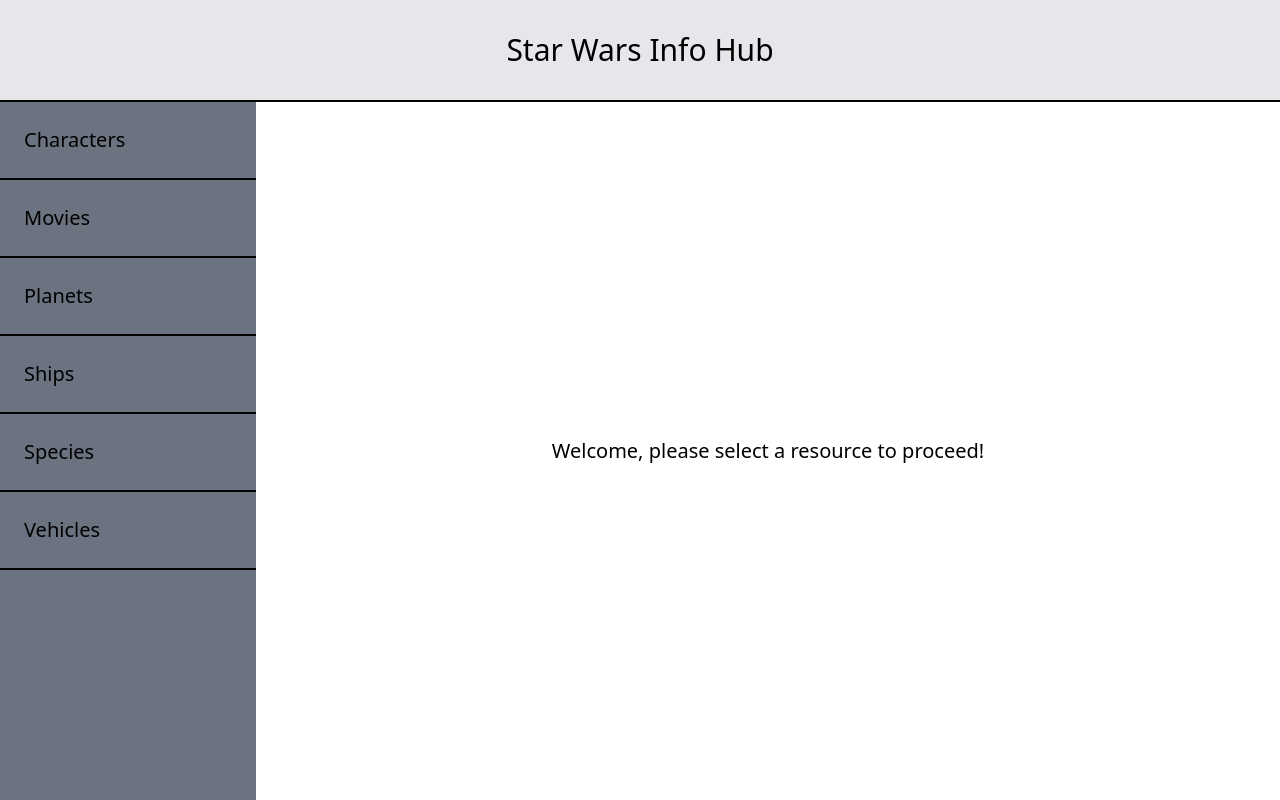
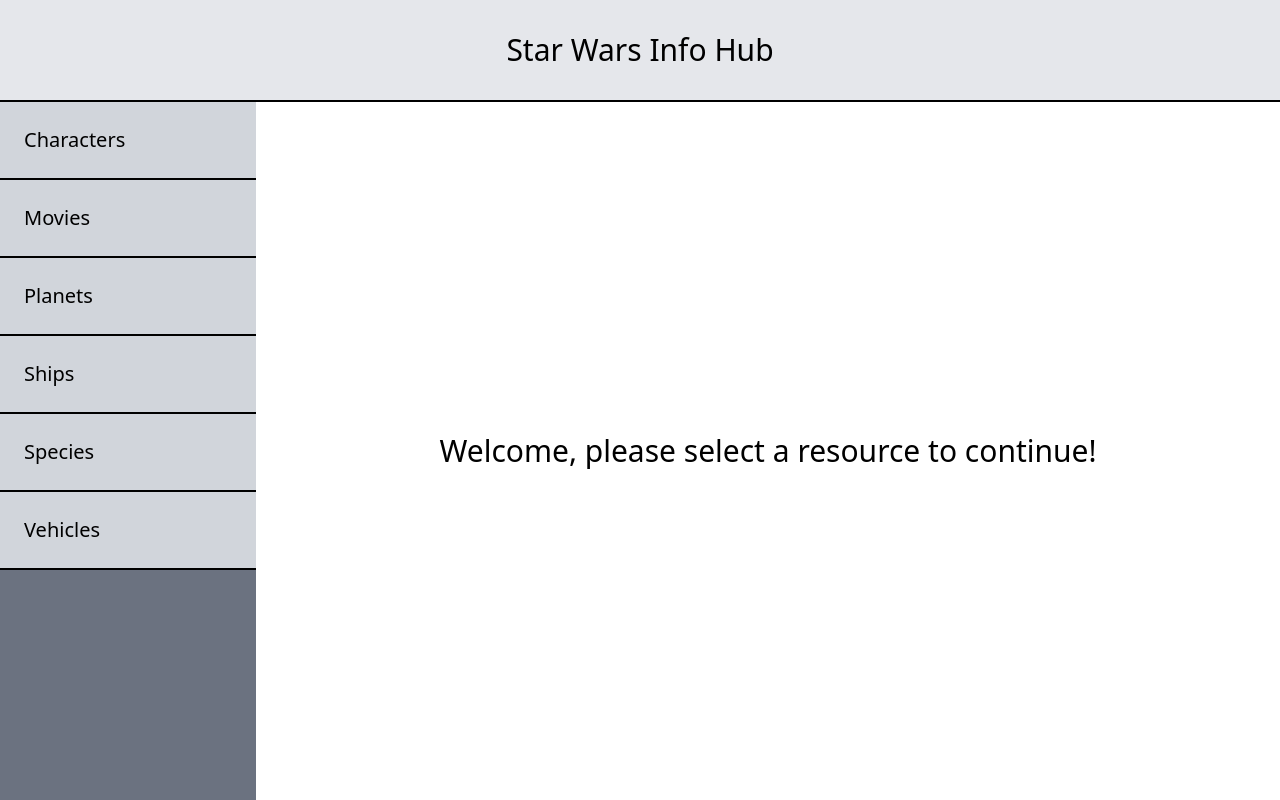
Before and after one commit to jgallager14/react_starwars, a React (Vite) app: page / in a window 1280 px wide. Built offline with nearby package versions, Linux system fonts and the light colour scheme.

Commit message:
IndexPage updated w route info and outlet

```diff
--- a/src/pages/IndexPage.tsx
+++ b/src/pages/IndexPage.tsx
@@ -1,5 +1,6 @@
 import { SidebarNavLink } from "../components/SidebarNav/SidebarNavLink";
 import { swapiResourceMetadata, SwapiResources } from "../utils/swapiHelpers";
+import { Outlet } from "react-router-dom";
 
 export function IndexPage() {
   return (
@@ -10,46 +11,52 @@
       <div className="flex h-full">
         <nav className="h-full w-1/5 min-w-min flex flex-col bg-gray-500">
           <SidebarNavLink
-            urlPath=""
+            route={swapiResourceMetadata[SwapiResources.People].internalUrlPath}
             displayText={
               swapiResourceMetadata[SwapiResources.People].displayName
             }
           />
           <SidebarNavLink
-            urlPath=""
+            route={swapiResourceMetadata[SwapiResources.Films].internalUrlPath}
             displayText={
               swapiResourceMetadata[SwapiResources.Films].displayName
             }
           />
           <SidebarNavLink
-            urlPath=""
+            route={
+              swapiResourceMetadata[SwapiResources.Planets].internalUrlPath
+            }
             displayText={
               swapiResourceMetadata[SwapiResources.Planets].displayName
             }
           />
           <SidebarNavLink
-            urlPath=""
+            route={
+              swapiResourceMetadata[SwapiResources.Spaceships].internalUrlPath
+            }
             displayText={
               swapiResourceMetadata[SwapiResources.Spaceships].displayName
             }
           />
           <SidebarNavLink
-            urlPath=""
+            route={
+              swapiResourceMetadata[SwapiResources.Species].internalUrlPath
+            }
             displayText={
               swapiResourceMetadata[SwapiResources.Species].displayName
             }
           />
           <SidebarNavLink
-            urlPath=""
+            route={
+              swapiResourceMetadata[SwapiResources.Vehicles].internalUrlPath
+            }
             displayText={
               swapiResourceMetadata[SwapiResources.Vehicles].displayName
             }
           />
         </nav>
         <main className="w-4/5 flex items-center justify-center">
-          <p className="text-xl p-4">
-            Welcome, please select a resource to proceed!
-          </p>
+          <Outlet />
         </main>
       </div>
     </div>
```
